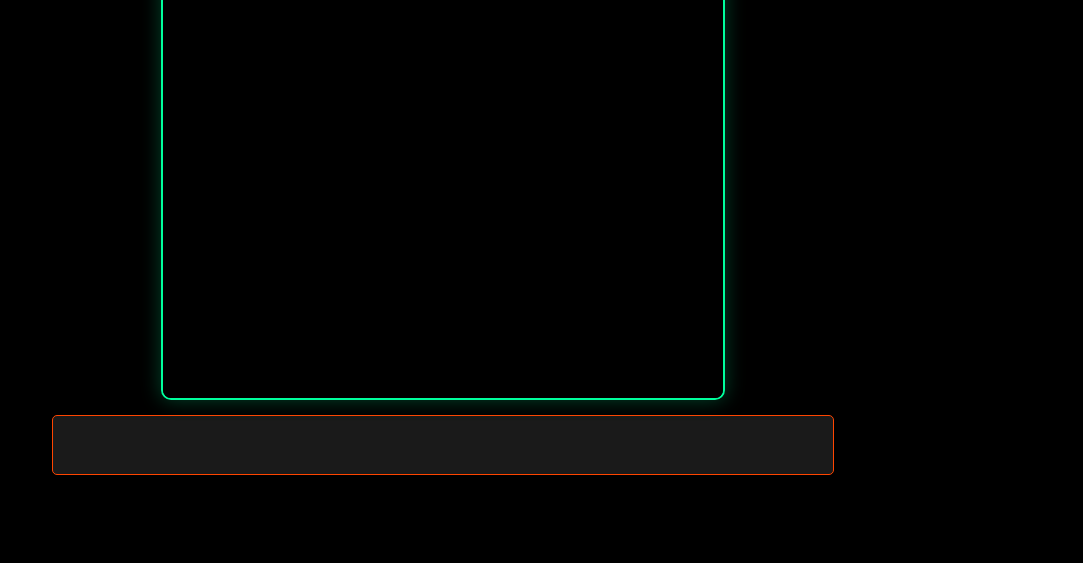
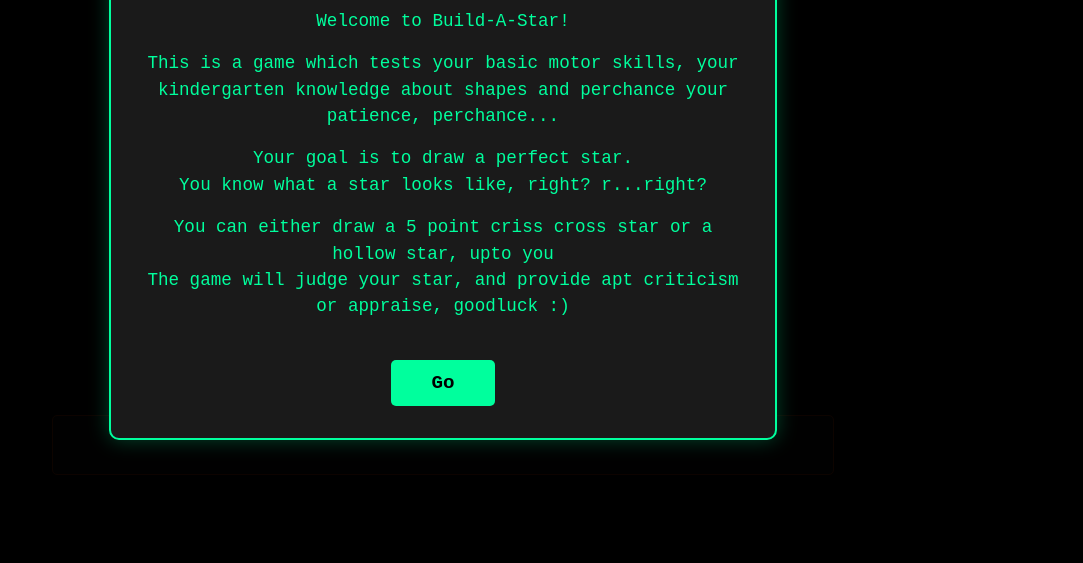
Before and after one commit to SwastikGoomber/build-a-star, a plain HTML site: page index.html in a window 1280 px wide. Shown: the part 237-800 px from the top of the page, without its empty margins (197-1280 px from the left). Drawn offline with Linux system fonts and the light colour scheme.

Commit message:
Added an intro screen

```diff
--- a/game.js
+++ b/game.js
@@ -5,6 +5,13 @@ const roastDisplay = document.getElementById('roast-display');
 const tryAgainButton = document.getElementById('tryAgain');
 const perfectCounter = document.getElementById('perfectCounter');
 const attemptCounter = document.getElementById('attemptCounter');
+const startGameButton = document.getElementById('start-game');
+const introScreen = document.getElementById('intro-screen');
+
+// Handle intro screen
+startGameButton.addEventListener('click', () => {
+    introScreen.classList.add('intro-hidden');
+});
 
 import { CONFIG } from './config.js';
 import { ROASTS } from './roasts.js';
@@ -133,7 +140,7 @@ function endDrawing() {
     handleResult(result);
     updateCounters();
     scoreGiven = true; // Mark that a score has been given
-  }, 1500);
+  }, 1000);
 
   lastDrawingTime = Date.now();
 }
--- a/index.html
+++ b/index.html
@@ -9,6 +9,19 @@
 </head>
 
 <body>
+    <div id="intro-screen">
+        <div class="intro-content">
+            <h2>Hello wanderer!</h2>
+            <p>Welcome to Build-A-Star!</p>
+            <p>This is a game which tests your basic motor skills, your kindergarten knowledge about shapes and
+                perchance your patience, perchance...</p>
+            <p>Your goal is to draw a perfect star.<br>
+                You know what a star looks like, right? r...right?</p>
+            <p>You can either draw a 5 point criss cross star or a hollow star, upto you<br>
+                The game will judge your star, and provide apt criticism or appraise, goodluck :)</p>
+            <button id="start-game">Go</button>
+        </div>
+    </div>
     <div class="container">
         <h1>Draw a PERFECT Star</h1>
         <div id="game-ui">
--- a/styles.css
+++ b/styles.css
@@ -8,6 +8,72 @@ body {
     align-items: center;
     min-height: 100vh;
     overflow: hidden;
+}
+
+#intro-screen {
+    position: fixed;
+    top: 0;
+    left: 0;
+    width: 100%;
+    height: 100%;
+    background: rgba(0, 0, 0, 0.95);
+    display: flex;
+    justify-content: center;
+    align-items: center;
+    z-index: 1000;
+    opacity: 1;
+    transition: opacity 0.5s ease;
+}
+
+#intro-screen.intro-hidden {
+    opacity: 0;
+    pointer-events: none;
+}
+
+.intro-content {
+    background: #1a1a1a;
+    border: 2px solid #00ff9d;
+    border-radius: 10px;
+    padding: 2rem;
+    max-width: 600px;
+    margin: 20px;
+    box-shadow: 0 0 20px #00ff9d44;
+    text-align: center;
+}
+
+.intro-content h2 {
+    color: #00ff9d;
+    margin-bottom: 1.5rem;
+    font-size: 2rem;
+}
+
+.intro-content p {
+    margin: 1rem 0;
+    line-height: 1.5;
+    font-size: 1.1rem;
+}
+
+#start-game {
+    background-color: #00ff9d;
+    color: black;
+    border: none;
+    border-radius: 5px;
+    padding: 12px 40px;
+    font-size: 1.2rem;
+    font-family: 'Courier New', monospace;
+    font-weight: bold;
+    cursor: pointer;
+    margin-top: 1.5rem;
+    transition: all 0.3s ease;
+}
+
+#start-game:hover {
+    background-color: #00cc7d;
+    transform: scale(1.05);
+}
+
+.intro-hidden {
+    display: none !important;
 }
 
 .container {
```
